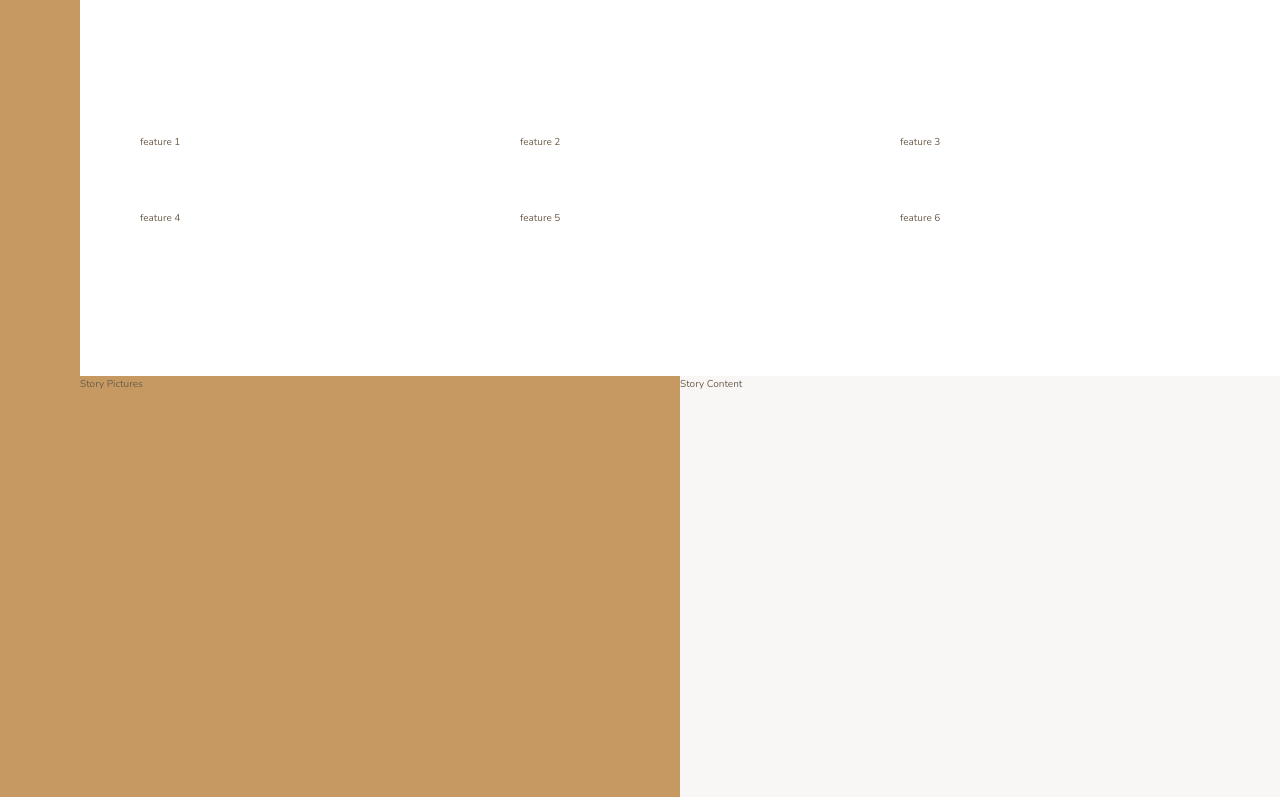
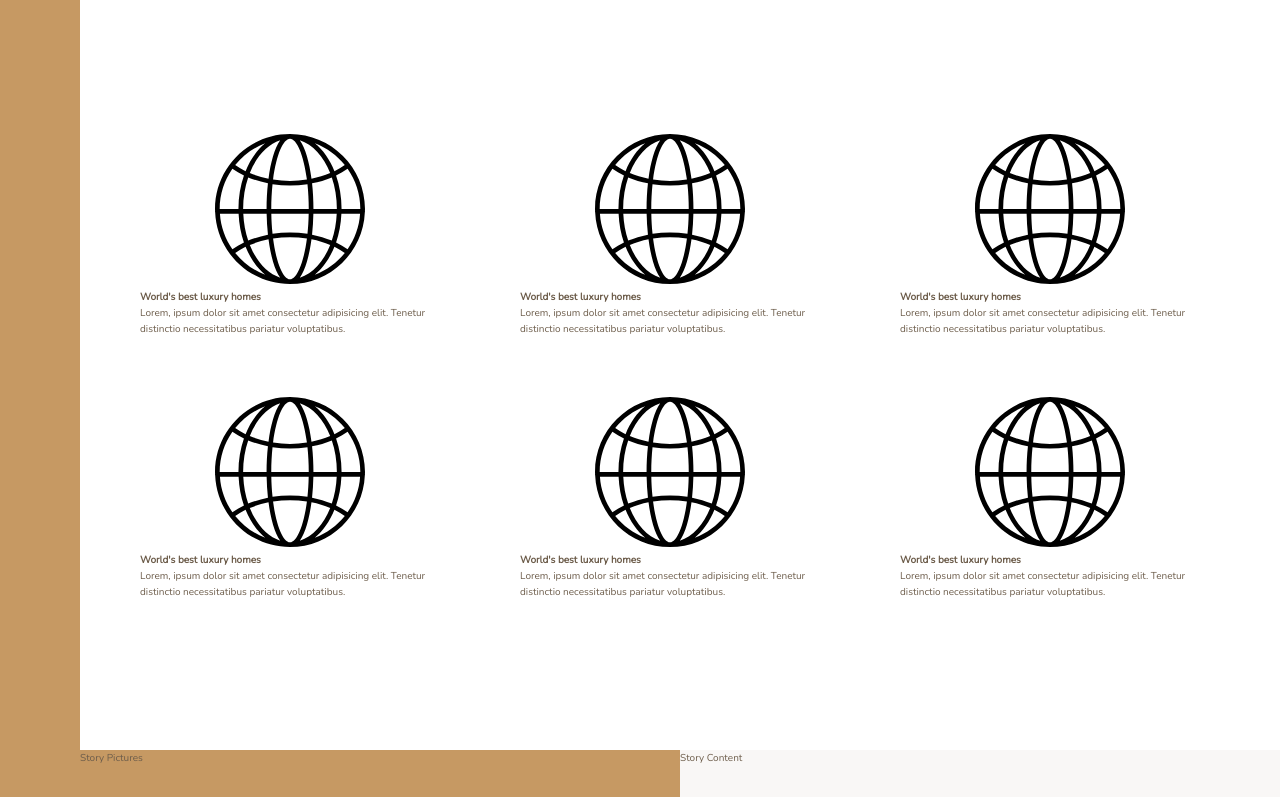
Before and after one commit to drood87/nexter, a website: page index.html in a window 1280 px wide. Shown: the part 656-1453 px from the top of the page. Drawn offline with nearby package versions, Linux system fonts and the light colour scheme.

Commit message:
adding feature content

```diff
--- a/index.html
+++ b/index.html
@@ -28,12 +28,71 @@
     </div>
 
     <div class="features">
-      <div class="feature">feature 1</div>
-      <div class="feature">feature 2</div>
-      <div class="feature">feature 3</div>
-      <div class="feature">feature 4</div>
-      <div class="feature">feature 5</div>
-      <div class="feature">feature 6</div>
+      <div class="feature">
+        <svg class="feature__icon">
+          <use xlink:href="img/sprite.svg#icon-global"></use>
+        </svg>
+        <h4 class="heading-4">World&apos;s best luxury homes</h4>
+        <p class="feature__text">
+          Lorem, ipsum dolor sit amet consectetur adipisicing elit. Tenetur
+          distinctio necessitatibus pariatur voluptatibus.
+        </p>
+      </div>
+
+      <div class="feature">
+        <svg class="feature__icon">
+          <use xlink:href="img/sprite.svg#icon-global"></use>
+        </svg>
+        <h4 class="heading-4">World&apos;s best luxury homes</h4>
+        <p class="feature__text">
+          Lorem, ipsum dolor sit amet consectetur adipisicing elit. Tenetur
+          distinctio necessitatibus pariatur voluptatibus.
+        </p>
+      </div>
+
+      <div class="feature">
+        <svg class="feature__icon">
+          <use xlink:href="img/sprite.svg#icon-global"></use>
+        </svg>
+        <h4 class="heading-4">World&apos;s best luxury homes</h4>
+        <p class="feature__text">
+          Lorem, ipsum dolor sit amet consectetur adipisicing elit. Tenetur
+          distinctio necessitatibus pariatur voluptatibus.
+        </p>
+      </div>
+
+      <div class="feature">
+        <svg class="feature__icon">
+          <use xlink:href="img/sprite.svg#icon-global"></use>
+        </svg>
+        <h4 class="heading-4">World&apos;s best luxury homes</h4>
+        <p class="feature__text">
+          Lorem, ipsum dolor sit amet consectetur adipisicing elit. Tenetur
+          distinctio necessitatibus pariatur voluptatibus.
+        </p>
+      </div>
+
+      <div class="feature">
+        <svg class="feature__icon">
+          <use xlink:href="img/sprite.svg#icon-global"></use>
+        </svg>
+        <h4 class="heading-4">World&apos;s best luxury homes</h4>
+        <p class="feature__text">
+          Lorem, ipsum dolor sit amet consectetur adipisicing elit. Tenetur
+          distinctio necessitatibus pariatur voluptatibus.
+        </p>
+      </div>
+
+      <div class="feature">
+        <svg class="feature__icon">
+          <use xlink:href="img/sprite.svg#icon-global"></use>
+        </svg>
+        <h4 class="heading-4">World&apos;s best luxury homes</h4>
+        <p class="feature__text">
+          Lorem, ipsum dolor sit amet consectetur adipisicing elit. Tenetur
+          distinctio necessitatibus pariatur voluptatibus.
+        </p>
+      </div>
     </div>
 
     <div class="story__pictures">
```
